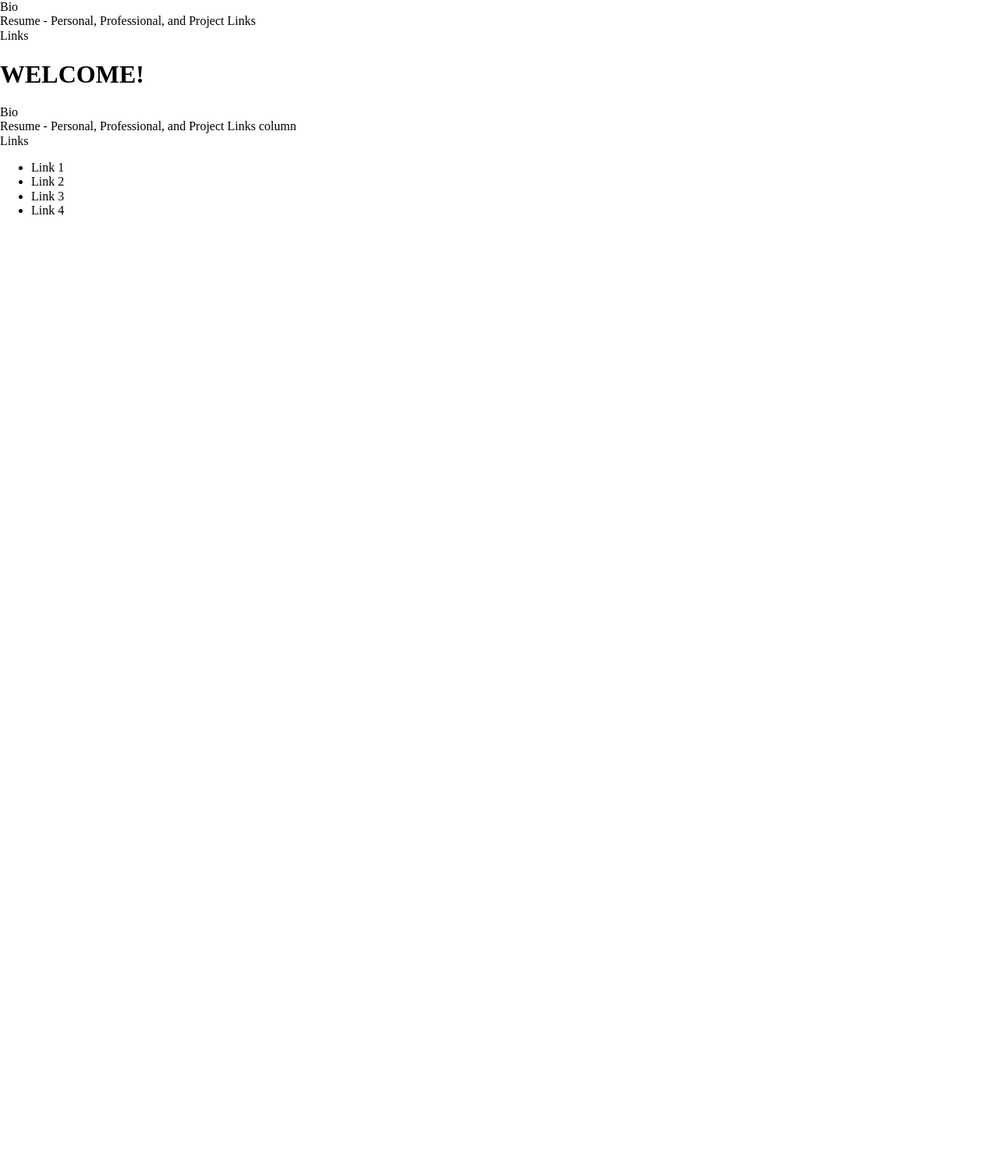
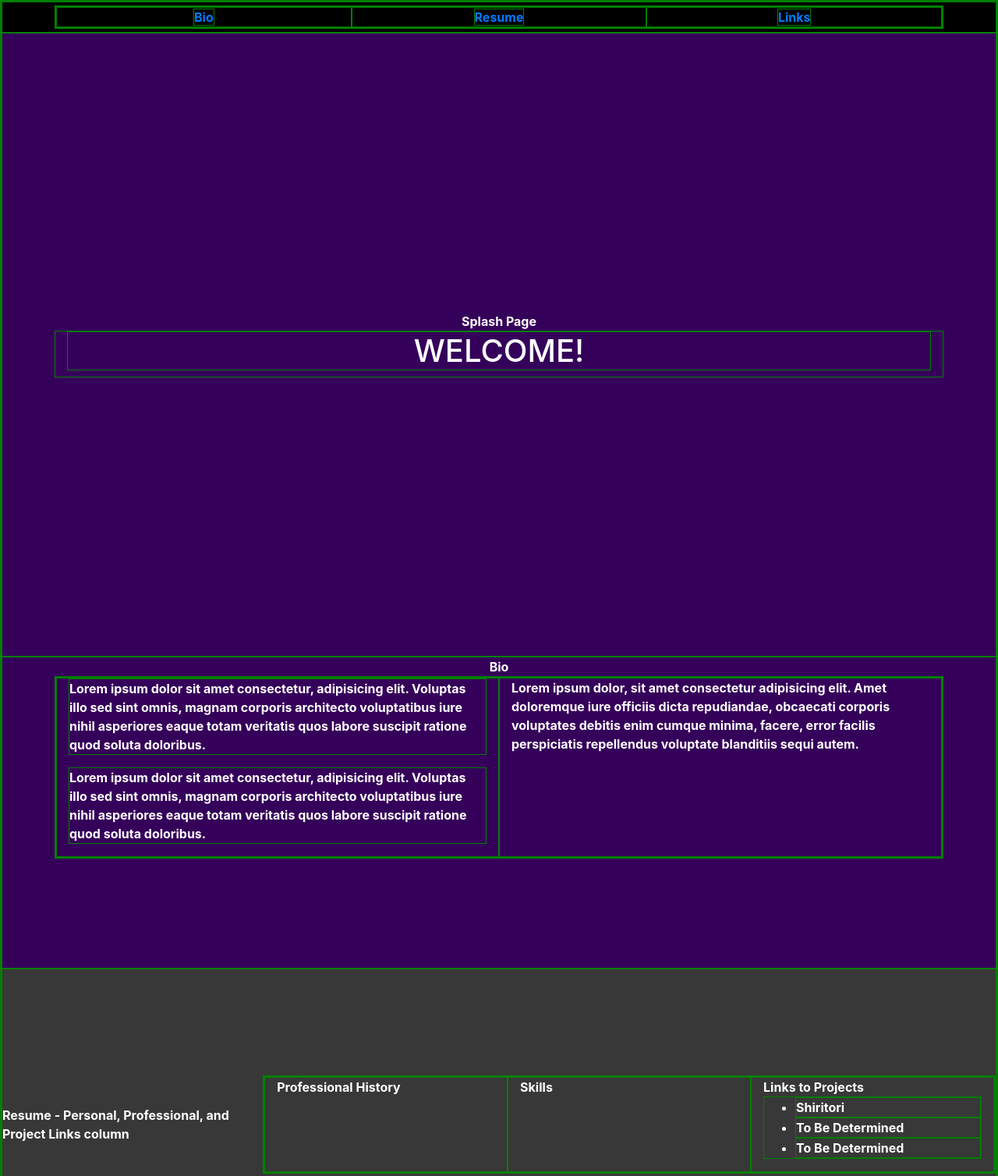
Before and after one commit to bathant702/portfolio, a plain HTML site: page Portfolio/index.html in a window 1280 px wide. Shown: the top 1508 px of the page at 78% size. Before the commit the page ends 800 px from the top, so only its background shows below. Drawn offline with nearby package versions, Linux system fonts and the light colour scheme.

Commit message:
provided more functionality to portfolio. began to configure css

```diff
--- a/Portfolio/CSS/styles.css
+++ b/Portfolio/CSS/styles.css
@@ -1,7 +1,77 @@
 * {
-  /* border: 1px;
+  /* testing boxes */
+  border: 1px;
   border-color: green;
-  border-style: solid; */
+  border-style: solid;
   /* height & width now includes border & padding */
   box-sizing: border-box;
 }
+
+body {
+  margin: 0;
+  background-color: rgb(81, 81, 81);
+}
+
+/* nav-bar */
+.nav-bar {
+  display: flex;
+  justify-content: center;
+  align-items: center;
+  height: 40px;
+  background-color: rgb(0, 0, 0);
+  color: white;
+  font-weight: bolder;
+  text-align: center;
+}
+
+/* splash page */
+.splash-page {
+  display: flex;
+  justify-content: center;
+  flex-direction: column;
+  align-items: center;
+  height: 800px;
+  background-color: rgb(53, 0, 90);
+  color: white;
+  font-weight: bolder;
+  text-align: center;
+}
+
+/* bio */
+.bio-section {
+  display: flex;
+  justify-content: flex-start;
+  flex-direction: column;
+  align-items: center;
+  height: 400px;
+  background-color: rgb(53, 0, 90);
+  color: white;
+  font-weight: bolder;
+}
+
+/* resume */
+.resume-section {
+  display: flex;
+  justify-content: center;
+  align-items: center;
+  height: 400px;
+  background-color: rgb(56, 56, 56);
+  color: rgb(255, 255, 255);
+  font-weight: bolder;
+}
+
+.bio-font .resume-fount{
+  text-align: center;
+}
+
+/* links */
+.resource-section {
+  display: flex;
+  justify-content: center;
+  align-items: center;
+  height: 400px;
+  background-color: rgb(255, 0, 0);
+  color: white;
+  font-weight: bolder;
+  text-align: left;
+}
--- a/Portfolio/index.html
+++ b/Portfolio/index.html
@@ -5,38 +5,122 @@
     <meta http-equiv="X-UA-Compatible" content="IE=edge" />
     <meta name="viewport" content="width=device-width, initial-scale=1.0" />
     <link rel="stylesheet" href="./CSS/normalize.css" />
+    <link
+      rel="stylesheet"
+      href="https://cdn.jsdelivr.net/npm/bootstrap@4.3.1/dist/css/bootstrap.min.css"
+      integrity="sha384-ggOyR0iXCbMQv3Xipma34MD+dH/1fQ784/j6cY/iJTQUOhcWr7x9JvoRxT2MZw1T"
+      crossorigin="anonymous"
+    />
     <link rel="stylesheet" href="./CSS/styles.css" />
     <title>Document</title>
   </head>
   <body>
-
     <!-- nav bar -->
-    <nav>
-      <div>Bio</div>
-      <div>Resume - Personal, Professional, and Project Links</div>
-      <div>Links</div>
-    </nav>
+    <section class="nav-bar">
+      <div class="container">
+        <div class="row nav-bar-row">
+          <div class="col nav-bar-link">
+            <a href="#bio">Bio</a>
+          </div>
+          <div class="col nav-bar-link">
+            <a href="#resume">Resume</a>
+          </div>
+          <div class="col nav-bar-link">
+            <a href="#resources">Links</a>
+          </div>
+        </div>
+      </div>
+    </section>
 
     <!-- splash page -->
+    <section class="splash-page">
+      Splash Page
+      <div class="container">
         <h1>WELCOME!</h1>
-
+      </div>
+    </section>
 
     <!-- bio info -->
-    <section>Bio</section>
+    <section class="bio-section" id="bio">
+      Bio
+      <div class="container">
+        <div class="row">
+          <div class="col bio-font">
+            <p>
+              Lorem ipsum dolor sit amet consectetur, adipisicing elit. Voluptas
+              illo sed sint omnis, magnam corporis architecto voluptatibus iure
+              nihil asperiores eaque totam veritatis quos labore suscipit
+              ratione quod soluta doloribus.
+            </p>
+            <p>
+              Lorem ipsum dolor sit amet consectetur, adipisicing elit. Voluptas
+              illo sed sint omnis, magnam corporis architecto voluptatibus iure
+              nihil asperiores eaque totam veritatis quos labore suscipit
+              ratione quod soluta doloribus.
+            </p>
+          </div>
+          <div class="col bio-font">
+            Lorem ipsum dolor, sit amet consectetur adipisicing elit. Amet
+            doloremque iure officiis dicta repudiandae, obcaecati corporis
+            voluptates debitis enim cumque minima, facere, error facilis
+            perspiciatis repellendus voluptate blanditiis sequi autem.
+          </div>
+        </div>
+      </div>
+    </section>
 
-    <!-- Resume -->
-    <section>Resume - Personal, Professional, and Project Links column</section>
+    <!-- resume -->
+    <section class="resume-section" id="resume">
+      Resume - Personal, Professional, and Project Links column
+      <div class="container">
+        <div class="row">
+          <div class="col-sm-4 resume-font">Professional History</div>
+          <div class="col-sm-4 resume-font">Skills</div>
+          <div class="col-sm-4">
+            Links to Projects
+            <ul>
+              <li>Shiritori</li>
+              <li>To Be Determined</li>
+              <li>To Be Determined</li>
+            </ul>
+          </div>
+        </div>
+      </div>
+    </section>
 
-    <!-- Links -->
-    <section>Links</section>
+    <!-- links -->
+    <section class="resource-section" id="resources">
+      Links
+      <div class="container">
+        <div class="row">
+          <div class="col">
             <ul>
               <li>Link 1</li>
               <li>Link 2</li>
               <li>Link 3</li>
               <li>Link 4</li>
             </ul>
-
+          </div>
+          <div class="col">contact box</div>
+        </div>
+      </div>
+    </section>
 
     <script src="./JS/app.js"></script>
+    <script
+      src="https://code.jquery.com/jquery-3.3.1.slim.min.js"
+      integrity="sha384-q8i/X+965DzO0rT7abK41JStQIAqVgRVzpbzo5smXKp4YfRvH+8abtTE1Pi6jizo"
+      crossorigin="anonymous"
+    ></script>
+    <script
+      src="https://cdn.jsdelivr.net/npm/popper.js@1.14.7/dist/umd/popper.min.js"
+      integrity="sha384-UO2eT0CpHqdSJQ6hJty5KVphtPhzWj9WO1clHTMGa3JDZwrnQq4sF86dIHNDz0W1"
+      crossorigin="anonymous"
+    ></script>
+    <script
+      src="https://cdn.jsdelivr.net/npm/bootstrap@4.3.1/dist/js/bootstrap.min.js"
+      integrity="sha384-JjSmVgyd0p3pXB1rRibZUAYoIIy6OrQ6VrjIEaFf/nJGzIxFDsf4x0xIM+B07jRM"
+      crossorigin="anonymous"
+    ></script>
   </body>
 </html>
```
Lines whose indentation alone changed are shown as unchanged.
